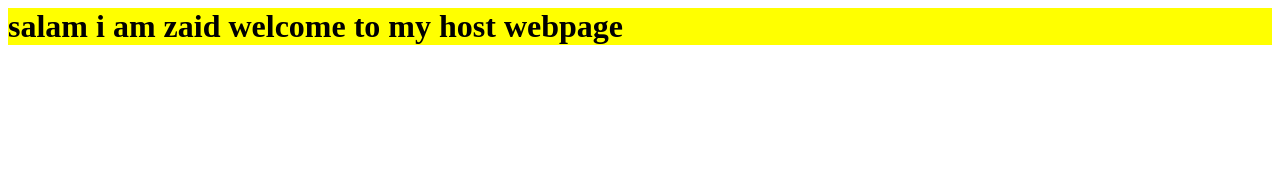
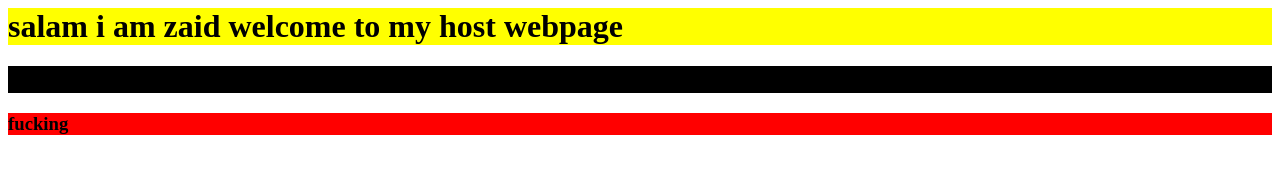
Before and after one commit to zaid694-ai/gitpage, a plain HTML site: page index.html in a window 1280 px wide. Drawn offline with Linux system fonts and the light colour scheme.

Commit message:
for fork

```diff
--- a/index.html
+++ b/index.html
@@ -3,7 +3,8 @@
 <title> github </title>
 <body>
     <h1> salam i am zaid welcome to my host webpage </h1>
-</body>
+    <h2> forking </h2>
+    <h3> fucking </h3>
 </html>
 
 <style>
@@ -11,4 +12,12 @@
         color: black;
         background-color: yellow;
     }
+    h2 {
+        color: black;
+        background-color: black;
+    }
+    h3 {
+        color: black;
+        background-color: red;
+    }
 </style>
```
